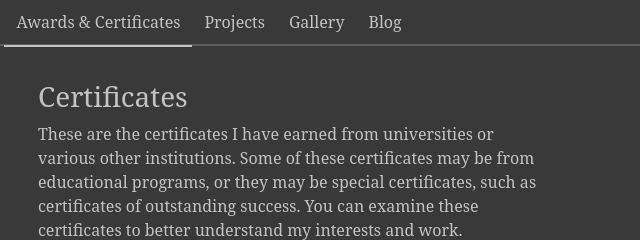
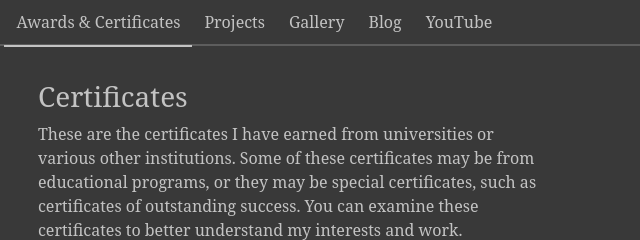
Before and after one commit to cinarcivan/website, a website: page awards-certificates.html in a window 1280 px wide. Shown: the top 240 px of the page, 548-1188 px from the left. Drawn offline with nearby package versions, Linux system fonts and the light colour scheme.

Commit message:
feature: add youtube channel link

```diff
--- a/awards-certificates.html
+++ b/awards-certificates.html
@@ -133,6 +133,11 @@
                             Blog
                         </a>
                     </li>
+                    <li to-item-width="991" to-item="#dropdown-menu" parent-item="#navbar-buttons">
+                        <a class="dropdown-item" href="https://www.youtube.com/@cinarcvn">
+                            YouTube
+                        </a>
+                    </li>
                 </ul>
 
                 <div class="nav-item dropdown d-lg-none">
```
Also changed, not shown: cv.html (+5 -0 lines), gallery.html (+5 -0 lines), index.html (+5 -0 lines), projects.html (+5 -0 lines).
